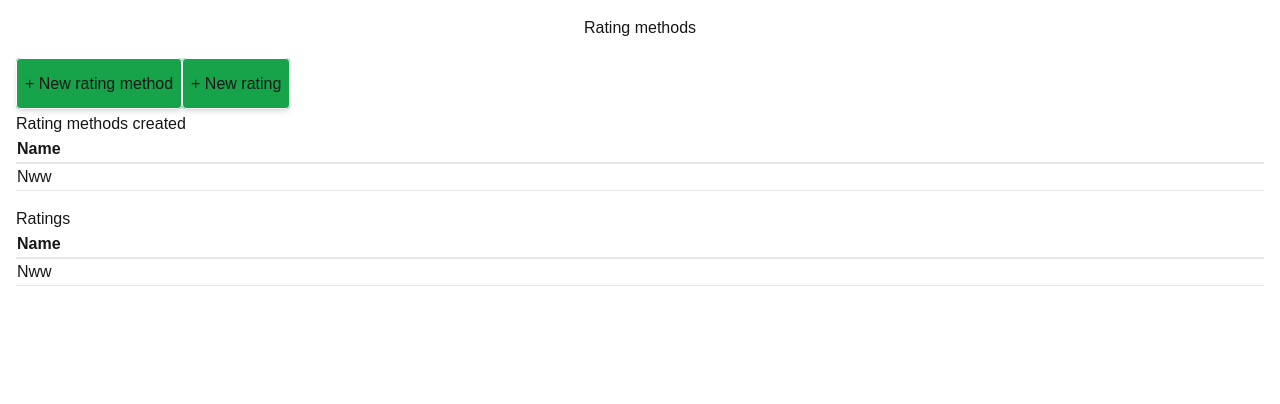
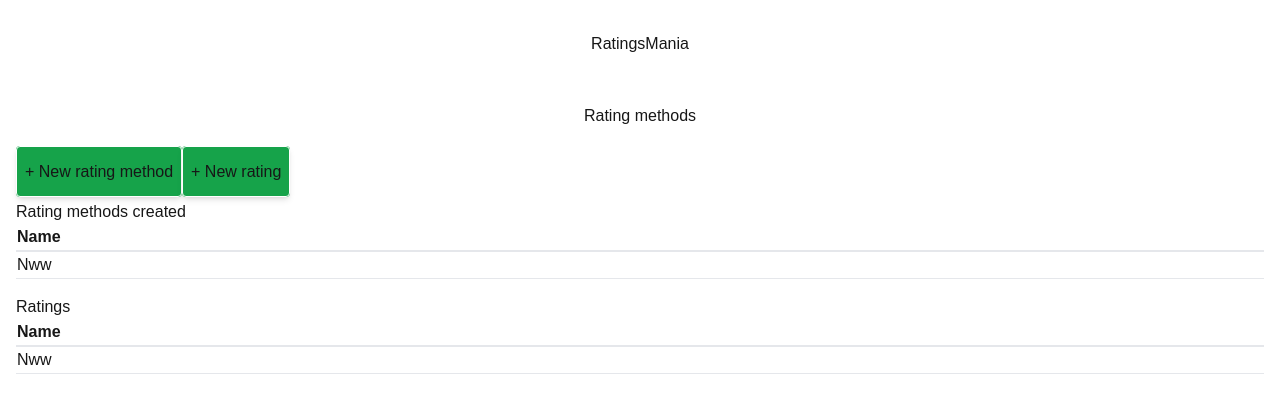
Before and after one commit to af4oz/rating-methods, a Next.js app: page / in a window 1280 px wide. Shown: the top 404 px of the page. Built offline with nearby package versions, Linux system fonts and the light colour scheme.

Commit message:
Add Header in layout

```diff
--- a/components/Layout.tsx
+++ b/components/Layout.tsx
@@ -1,6 +1,7 @@
 export default function Layout({ children }: any) {
   return (
     <div className="container mx-auto">
+      <header className="my-8 w-full text-center">RatingsMania</header>
       <main>{children}</main>
     </div>
   );
```
